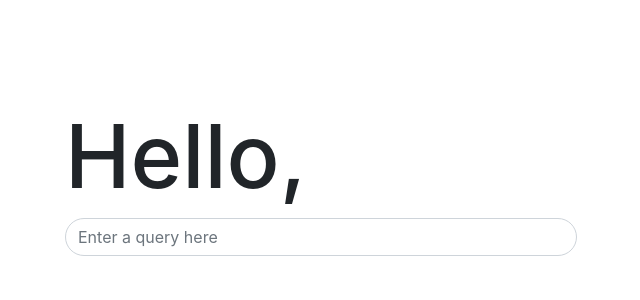
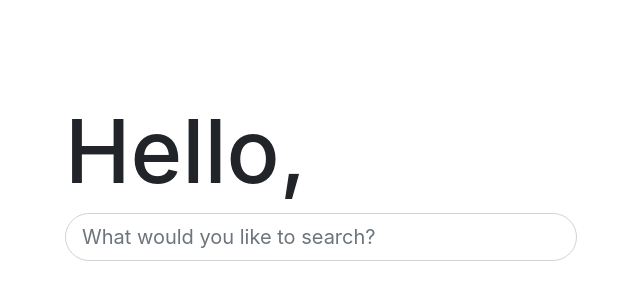
Before and after one commit to nwihardjo/SpaghettiSearch, a React (Create React App) app in the folder interface/: page / in a window 1280 px wide. Shown: the part 220-520 px from the top of the page, without its empty margins (319-959 px from the left). Built offline with nearby package versions, Linux system fonts and the light colour scheme; no server answers.

Commit message:
added redirect to search results, querying server works

```diff
--- a/interface/package.json
+++ b/interface/package.json
@@ -7,6 +7,7 @@
     "bootstrap": "^4.3.1",
     "react": "^16.8.6",
     "react-dom": "^16.8.6",
+    "react-router-dom": "^5.0.0",
     "react-scripts": "2.1.8",
     "reactstrap": "^8.0.0"
   },
--- a/interface/src/App.js
+++ b/interface/src/App.js
@@ -1,47 +1,15 @@
-import React, { Component } from 'react';
-import logo from './logo.svg';
-import './styles/App.css';
-import { Form, Input } from 'reactstrap';
+import React from "react";
+import Main from "./containers/Main";
+import ResultsContainer from "./containers/ResultsContainer";
+import { BrowserRouter as Router, Route, Link } from "react-router-dom";
 
-const config = require('./config/server');
-const axios = require('axios');
-
-class App extends Component {
-  constructor () {
-    super()
-    this.state = {query: ""}
-  }
-  componentDidMount () {
-    axios.get(config.address+'query/google', { crossdomain: true })
-    .then(function (response) {
-      console.log("hi");
-      console.log(response);
-    })
-    .catch(function (error) {
-      console.log(config.address);
-      console.log(error);
-    })
-  }
-  handleSearch = (ev) => {
-    console.log(this.state.query)
-    // redirect to search + results page
-    // with this query
-  }
-  handleChange = (ev) => {
-    this.setState({
-      query: ev.target.value
-    });
-  }
-  render() {
-    return (
-      <div className="App">
-        <div><h1>Hello,</h1>
-        <Form onSubmit={this.handleSearch}>
-          <Input type="search" className="searchbox--main" placeholder="Enter a query here" onChange={this.handleChange} />
-        </Form></div>
-      </div>
-    );
-  }
+function App() {
+  return (
+    <Router>
+        <Route path="/" exact component={Main} />
+        <Route path="/query" exact component={ResultsContainer} />
+    </Router>
+  );
 }
 
 export default App;
--- /dev/null
+++ b/interface/src/components/Results.js
@@ -0,0 +1,33 @@
+import React, { Component } from 'react';
+
+const config = require('../config/server');
+const axios = require('axios');
+
+class Results extends Component {
+  constructor () {
+    super()
+    this.state = {query: "", results:[]}
+  }
+  componentDidMount (props) {
+    this.setState({query: this.props.query});
+    this.getResults();
+  }
+  getResults = () => {
+    axios.get(config.address+'query/google', { crossdomain: true })
+    .then(function (response) {
+      console.log(response.data);
+    })
+    .catch(function (error) {
+      console.log(config.address);
+      console.log(error);
+    })
+  }
+  render() {
+    return (
+      <div>
+      </div>
+    );
+  }
+}
+
+export default Results;
--- /dev/null
+++ b/interface/src/containers/Main.js
@@ -0,0 +1,41 @@
+import React, { Component } from 'react';
+import ResultsContainer from './ResultsContainer';
+import '../styles/Main.css';
+import { Form, Input } from 'reactstrap';
+
+class Main extends Component {
+  constructor () {
+    super()
+    this.state = {query: "", showResults: false}
+  }
+  componentDidMount () {
+  }
+  handleSearch = (ev) => {
+    // redirect to search + results page
+    // with this query
+    this.setState({showResults:true});
+  }
+  handleChange = (ev) => {
+    this.setState({
+      query: ev.target.value
+    });
+  }
+  render() {
+    if(this.state.showResults) {
+      return (
+        <ResultsContainer query={this.state.query}/>
+      );
+    } else {
+      return (
+        <div className="App">
+          <div><h1>Hello,</h1>
+          <Form onSubmit={this.handleSearch}>
+            <Input type="search" className="searchbox--main" placeholder="What would you like to search?"  bsSize="lg" onChange={this.handleChange} />
+          </Form></div>
+        </div>
+      );
+    }
+  }
+}
+
+export default Main;
--- /dev/null
+++ b/interface/src/containers/ResultsContainer.js
@@ -0,0 +1,28 @@
+import React, { Component } from 'react';
+import Results from '../components/Results';
+import {Form, Input} from 'reactstrap';
+
+class ResultsContainer extends Component {
+  constructor () {
+    super()
+    this.state = {query: ""}
+  }
+  componentDidMount (props) {
+    this.setState({query: this.props.query});
+  }
+  handleChange = (ev) => {
+
+  }
+  render() {
+    return (
+      <div>
+      <Form>
+        <Input type="search" className="searchbox--results" placeholder="What would you like to search?" defaultValue={this.state.query} onChange={this.handleChange}/>
+      </Form>
+      <Results query={this.state.query}/>
+      </div>
+    );
+  }
+}
+
+export default ResultsContainer;
--- a/interface/src/styles/App.css
+++ b/interface/src/styles/Main.css
@@ -15,11 +15,14 @@
   border-radius: 30px;
 }
 
-.searchbox--main.form-control:focus{
-  box-shadow: 3px 10px;
+.searchbox--main.form-control:focus,
+.searchbox--main.form-control:hover{
+  box-shadow: 3px 4px rgba(0,0,0,0.7);
+  border-color: rgba(0,0,0,0.7);
+  border-width: 2px;
+}
+/* .searchbox--main.form-control:hover{
+  box-shadow: 3px 4px;
   border-color: #101010;
-}
-.searchbox--main.form-control:hover{
-  box-shadow: 5px 10px;
-  border-color: #101010;
-}
+  border-width: 3px;
+} */
```
Also changed, not shown: interface/src/components/ResultCard.js (added), 2 other files (tests, documents, lock files or other folders).
